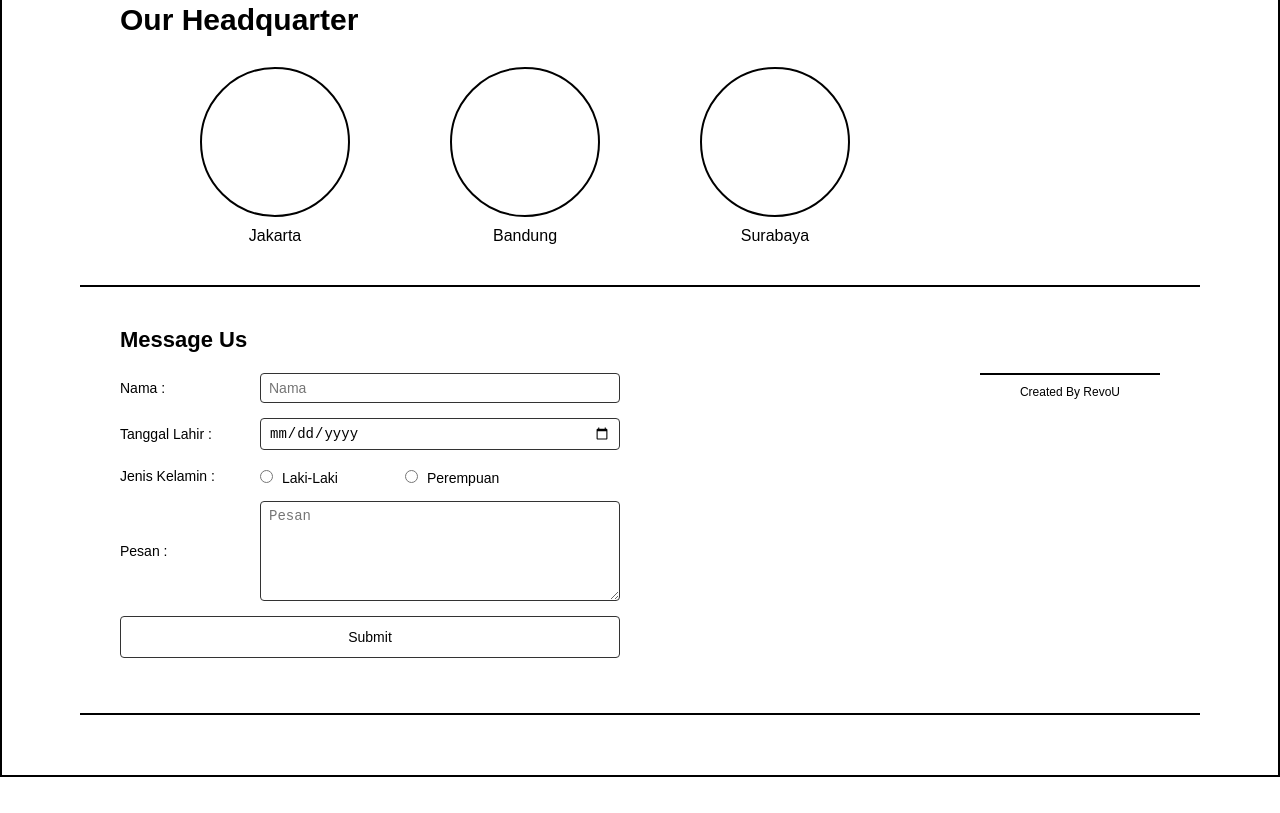
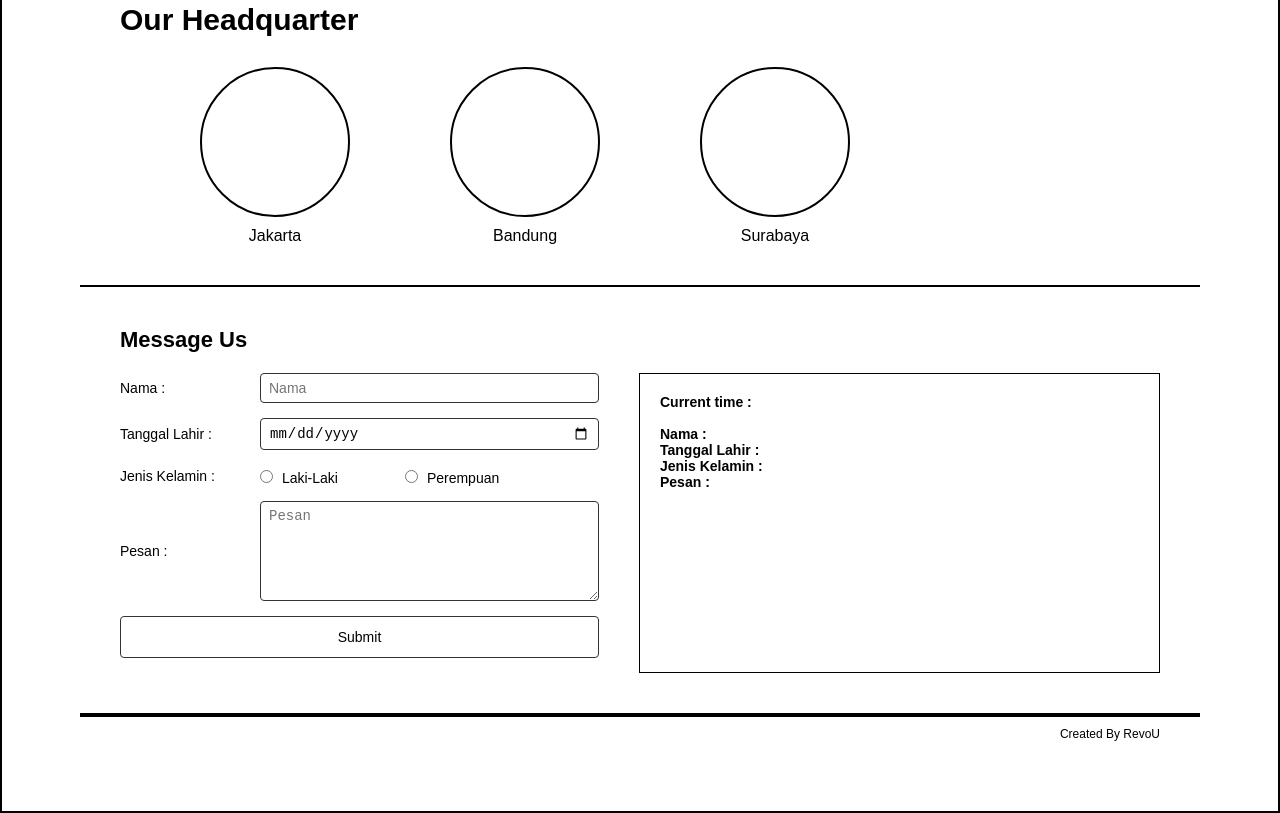
Before and after one commit to Revou-Coding-Camp/codingcamp-14-jul-25-allpynn, a plain HTML site: page index.html in a window 1280 px wide. Shown: the part 897-1710 px from the top of the page. Before the commit the page ends 1674 px from the top, so only its background shows below. Drawn offline with Linux system fonts and the light colour scheme.

```diff
--- a/index.html
+++ b/index.html
@@ -99,7 +99,22 @@
             </div>
           </form>
 
-
+          <!-- Output Box -->
+          <div class="form-output">
+            <p><strong>Current time :</strong> <span id="waktu"></span></p>
+            <br />
+              <p><strong>Nama :</strong> <span id="outNama"></span></p>
+              <p>
+                <strong>Tanggal Lahir :</strong> <span id="outTanggal"></span>
+              </p>
+              <p>
+                <strong>Jenis Kelamin :</strong> <span id="outGender"></span>
+              </p>
+              <p><strong>Pesan :</strong> <span id="outPesan"></span></p>
+          </div>
+          </div>
+        </div>
+      </section>
 
       <!-- Footer -->
       <footer class="footer">
```
